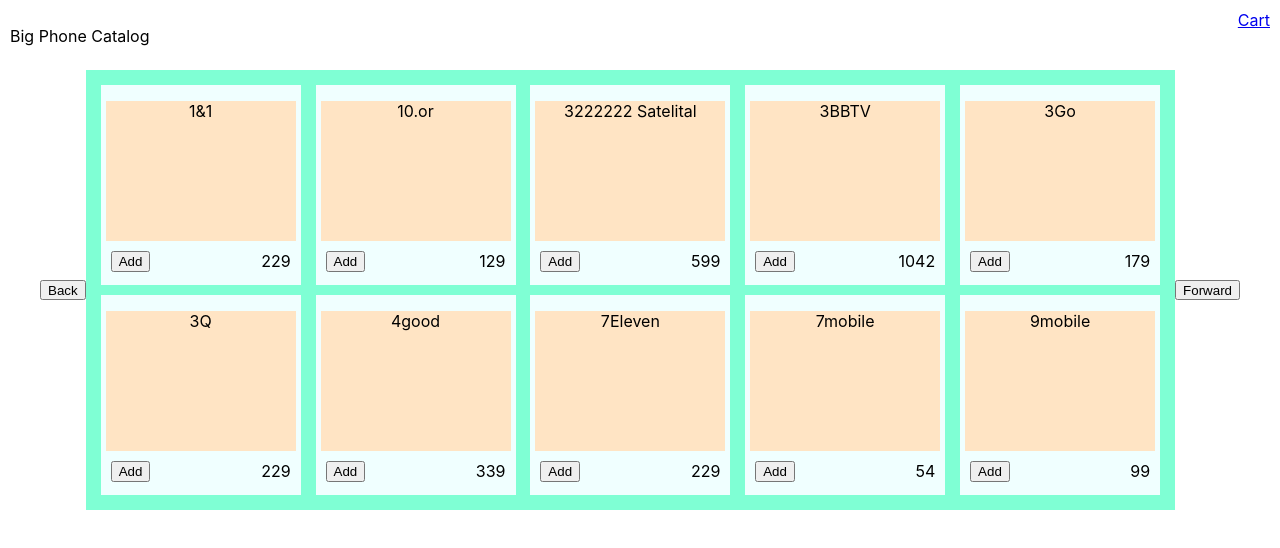
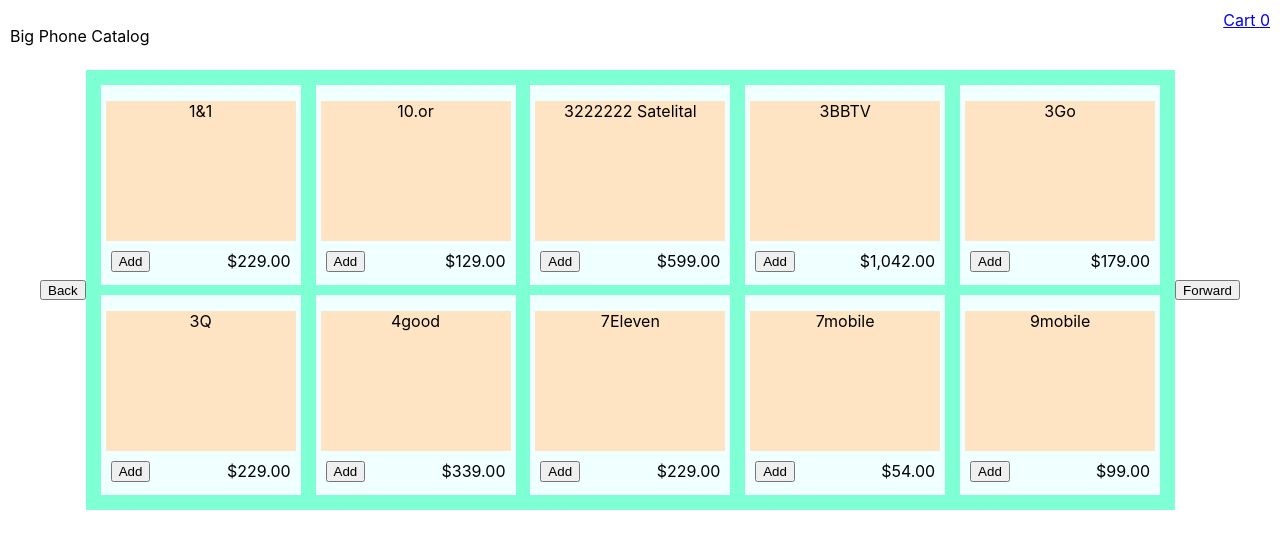
Before and after one commit to T0ASTMalone/big-phone-catalog, a React (Create React App) app: page / in a window 1280 px wide. Shown: the top 548 px of the page. Built offline with nearby package versions, Linux system fonts and the light colour scheme.

Commit message:
added formatter hook

```diff
--- a/src/components/Carousel/CarouselItem/CarouselItem.js
+++ b/src/components/Carousel/CarouselItem/CarouselItem.js
@@ -1,8 +1,12 @@
 import React, { useContext } from "react";
 import { ShopContext } from "../../../context/BigPhoneCatalogContext";
+import useFormatCurrency from "../../utils/useFormatCurrency";
 import "./CarouselItem.css";
 
 const CarouselItem = ({ item, handleAddItem }) => {
+
+  const formatter = useFormatCurrency('en-US', 'USD')
+
   return (
     <div className="carousel-item">
       <div className="phone-card">
@@ -10,7 +14,7 @@
       </div>
       <div className="carousel-item-controls">
         <button onClick={() => handleAddItem(item)} className="add-to-cart-btn">Add</button>
-        <span>{item.price}</span>
+        <span>{formatter.format(item.price)}</span>
       </div>
     </div>
   );
--- a/src/components/Cart/CartItem/CartItem.js
+++ b/src/components/Cart/CartItem/CartItem.js
@@ -1,7 +1,9 @@
 import React from "react";
+import useFormatCurrency from "../../utils/useFormatCurrency";
 import "./CartItem.css";
 
 const CartItem = ({ item, removeItem }) => {
+  const formatter = useFormatCurrency('en-US', 'USD')
   return (
     <tr className="cart-item">
       <td className="item-controls">
@@ -12,7 +14,7 @@
           Remove
         </button>
       </td>
-      <td className="item-info">{item.price}</td>
+      <td className="item-info">{formatter.format(item.price)}</td>
     </tr>
   );
 };
--- a/src/components/Header/Header.js
+++ b/src/components/Header/Header.js
@@ -1,16 +1,16 @@
-import React from 'react'
-import { Link } from 'react-router-dom'
-import './Header.css'
+import React, { useContext } from "react";
+import { Link } from "react-router-dom";
+import { ShopContext } from "../../context/BigPhoneCatalogContext";
+import "./Header.css";
 
 const Header = () => {
-    return (
-        <header>
-            <p>
-              Big Phone Catalog
-            </p>
-            <Link to="/checkout">Cart</Link>
-        </header>
-    )
-}
+  const {state} = useContext(ShopContext)
+  return (
+    <header>
+      <p>Big Phone Catalog</p>
+      <Link to="/checkout">Cart <span>{state.cart.length}</span></Link>
+    </header>
+  );
+};
 
-export default Header
+export default Header;
--- /dev/null
+++ b/src/components/utils/useFormatCurrency.js
@@ -0,0 +1,9 @@
+// import React from 'react'
+
+const useFormatCurrency = (lang, currency) => {
+  // could use context to set lang and use that here in order to set lang and currency based on
+  // context
+  return new Intl.NumberFormat(lang, {style: 'currency', currency})
+}
+
+export default useFormatCurrency
--- a/src/context/BigPhoneCatalogContext.js
+++ b/src/context/BigPhoneCatalogContext.js
@@ -11,7 +11,6 @@
 export const ShopContext = React.createContext(initialState);
 
 const reducer = (state, action) => {
-  console.log(state, action)
   switch (action.type) {
     case "INCR":
       return { ...state, count: action.payload };
```
